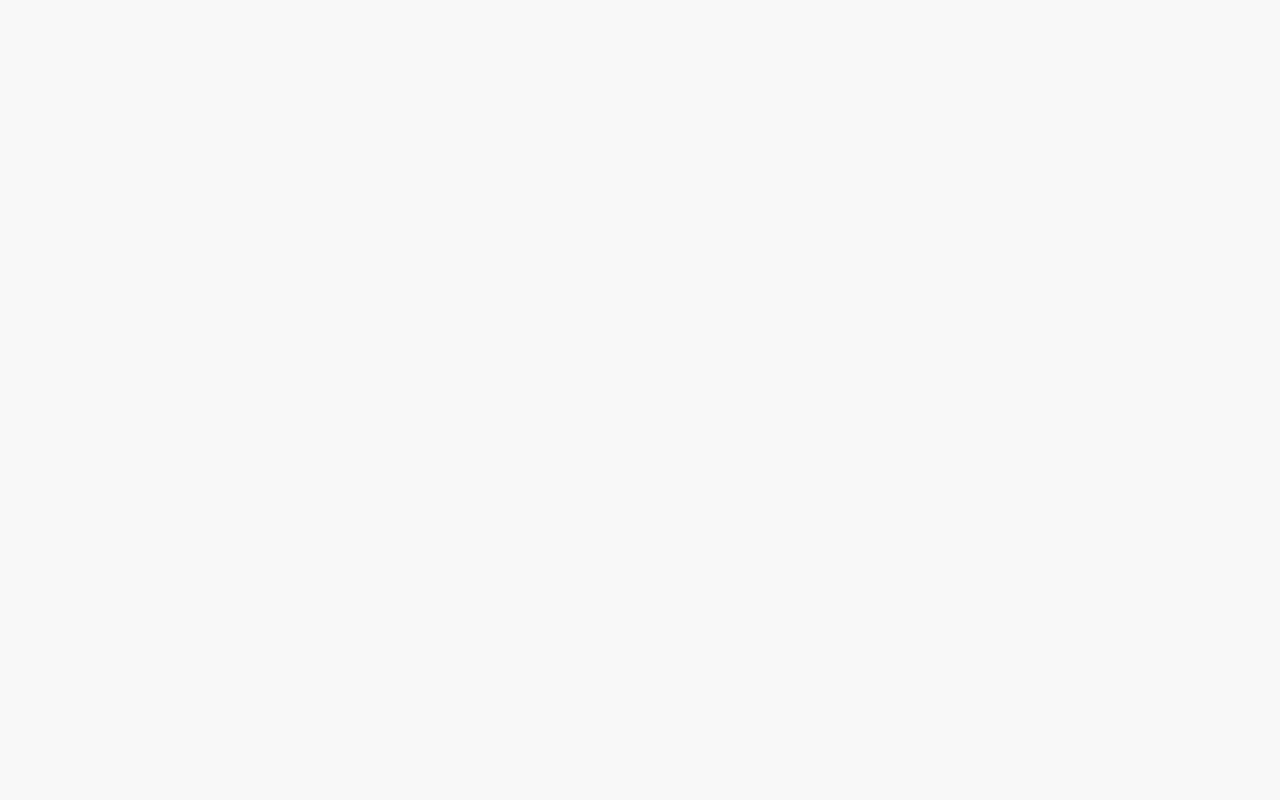
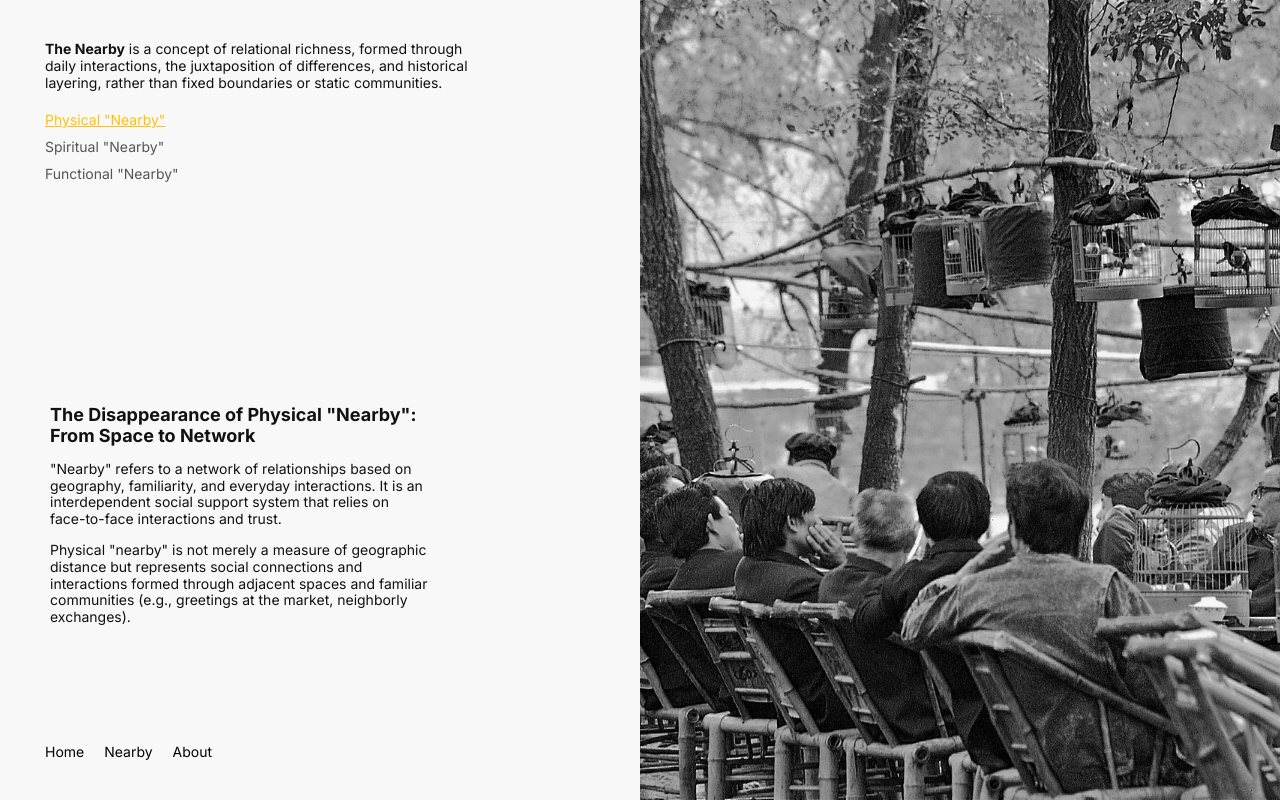
Before and after one commit to akong-bite/Midterm-Nearby, a plain HTML site: page page2.html in a window 1280 px wide. Drawn offline with Linux system fonts and the light colour scheme; grey boxes are pictures that could not be loaded.

Commit message:
page 2 first version

```diff
--- a/page2.html
+++ b/page2.html
@@ -1,3 +1,66 @@
 <!DOCTYPE html>
 <html lang="en">
-<link rel="stylesheet" href="style.css">
+<head>
+    <meta charset="UTF-8">
+    <meta name="viewport" content="width=device-width, initial-scale=1.0">
+    <title>Physical Nearby</title>
+    <link rel="stylesheet" href="style2.css">
+</head>
+<body>
+
+    <header>
+        <a href="https://www.researchgate.net/publication/355953022_The_Nearby_A_Scope_of_Seeing" class="header-link">
+            <strong>The Nearby</strong> is a concept of relational richness, formed through
+            daily interactions, the juxtaposition of differences, and historical layering,
+            rather than fixed boundaries or static communities.
+        </a>
+        <nav>
+            <a href="page2.html" class="active">Physical "Nearby"</a>
+            <a href="page3.html">Spiritual "Nearby"</a>
+            <a href="page4.html">Functional "Nearby"</a>
+        </nav>
+    </header>
+
+    <div class="image-column">
+
+        <a href="https://typeset.io/pdf/the-connection-between-people-and-place-the-place-attachment-4ufm94i5ep.pdf" target="_blank">
+           <img src="image/bird.JPG" alt="Street Side Gathering">
+           <span>The Connection between People and Place: The Place Attachment<br>Chunlin Li, Weixi Zeng</span>
+        </a>
+
+        <a href="https://arxiv.org/abs/1305.3532" target="_blank">
+           <img src="image/teahouse.JPG" alt="Tea House Gathering">
+           <span>Temporal networks of face-to-face human interactions<br>Alain Barrat, Ciro Cattuto</span>
+        </a>
+
+    </div>
+
+    <div class="text">
+        <h2>
+         <a href="https://www.youtube.com/watch?v=udhemaGjK8s" class="title-link">
+          <strong>The Disappearance of Physical "Nearby":</strong><br>From Space to Network
+         </a>
+        </h2>
+        <p>
+            "Nearby" refers to a network of relationships based on geography, familiarity,
+            and everyday interactions. It is an interdependent social support system that
+            relies on face-to-face interactions and trust.
+        </p>
+        <p>
+            Physical "nearby" is not merely a measure of geographic distance but represents
+            social connections and interactions formed through adjacent spaces and familiar
+            communities (e.g., greetings at the market, neighborly exchanges).
+        </p>
+    </div>
+
+
+
+    <footer>
+            <a href="index.html">Home</a>
+            <a href="#">Nearby</a>
+            <a href="#">About</a>
+     </footer>
+
+
+</body>
+</html>
--- /dev/null
+++ b/style2.css
@@ -0,0 +1,160 @@
+@import url('https://fonts.googleapis.com/css2?family=Inter:wght@300;400;700&display=swap');
+
+body {
+    font-family: 'Inter';
+    margin: 0;
+    padding: 0;
+    background-color: #f8f8f8;
+    color: #111;
+    height: 100vh;
+    display: flex;
+    flex-direction: column;
+}
+
+h2 a.title-link {
+    text-decoration: none !important;
+    color: inherit;
+}
+
+
+header {
+    position: fixed;
+    top: 0;
+    left: 0;
+    width: 100%;
+    font-size: 14px;
+    max-width: 450px;
+    color: #111;
+    padding: 40px 45px;
+}
+
+.header-link {
+    text-decoration: none;
+    color: inherit;
+    cursor: pointer;
+    display: inline-block;
+}
+
+.header-link:visited,
+.header-link:active {
+    text-decoration: none;
+    color: inherit;
+}
+
+strong {
+    font-weight: 700;
+}
+
+nav {
+    display: flex;
+    flex-direction: column;
+    margin-top: 20px;
+    gap: 10px;
+}
+
+nav a {
+    font-size: 14px;
+    text-decoration: none;
+    color: #555;
+    transition: color 0.3s ease;
+}
+
+nav a.active {
+    color: #FFC107;
+    text-decoration: underline;
+}
+
+nav a:hover {
+    color: #FFC107;
+}
+
+
+.text {
+    position: absolute;
+    text-align: left;
+    bottom: 20%;
+    left: 50px;
+    width: 29.5%;
+    color: #111;
+}
+
+.text h2 {
+    margin-bottom: 15px;
+    font-size: 18px;
+}
+
+.text p {
+    font-size: 14px;
+    line-height: 1.2;
+}
+
+
+.image-column {
+    position: absolute;
+    top: 0;
+    right: 0;
+    width: 50%;
+    height: 100vh;
+    overflow-y: scroll;
+}
+
+.image-column a {
+    position: relative;
+    display: block;
+    width: 100%;
+    height: 100vh;
+}
+
+.image-column img {
+    width: 100%;
+    height: 100vh;
+    object-fit: cover;
+    transition: filter 0.3s ease, transform 0.3s ease;
+
+}
+
+.image-column a:hover img {
+    filter: blur(5px); /* Blur effect */
+    transform: scale(1.15); /* Slight zoom */
+}
+
+.image-column a span {
+    position: absolute;
+    top: 50%;
+    left: 50%;
+    transform: translate(-50%, -50%);
+    color: white;
+    font-size: 16px;
+    text-align: center;
+    text-shadow: 0px 0px 5px rgba(0, 0, 0, 1);
+    opacity: 0; /* Hidden by default */
+    transition: opacity 0.3s ease; /* Smooth fade-in */
+}
+
+.image-column a:hover span {
+    opacity: 1; /* Show text on hover */
+}
+
+
+footer {
+    position: fixed;
+    bottom: 0;
+    left: 0;
+    width: 100%;
+    padding: 40px 45px;
+    display: flex;
+    justify-content: left;
+    gap: 20px;
+
+    z-index: 1000;
+}
+
+footer a {
+    color: black;
+    text-decoration: none;
+    font-size: 14px;
+}
+
+footer a:hover {
+    text-decoration: underline;
+}
```
Also changed, not shown: image/bird.JPG (added), image/hat.JPG (added), page3.html (added), style3.css (added), 2 other files.
